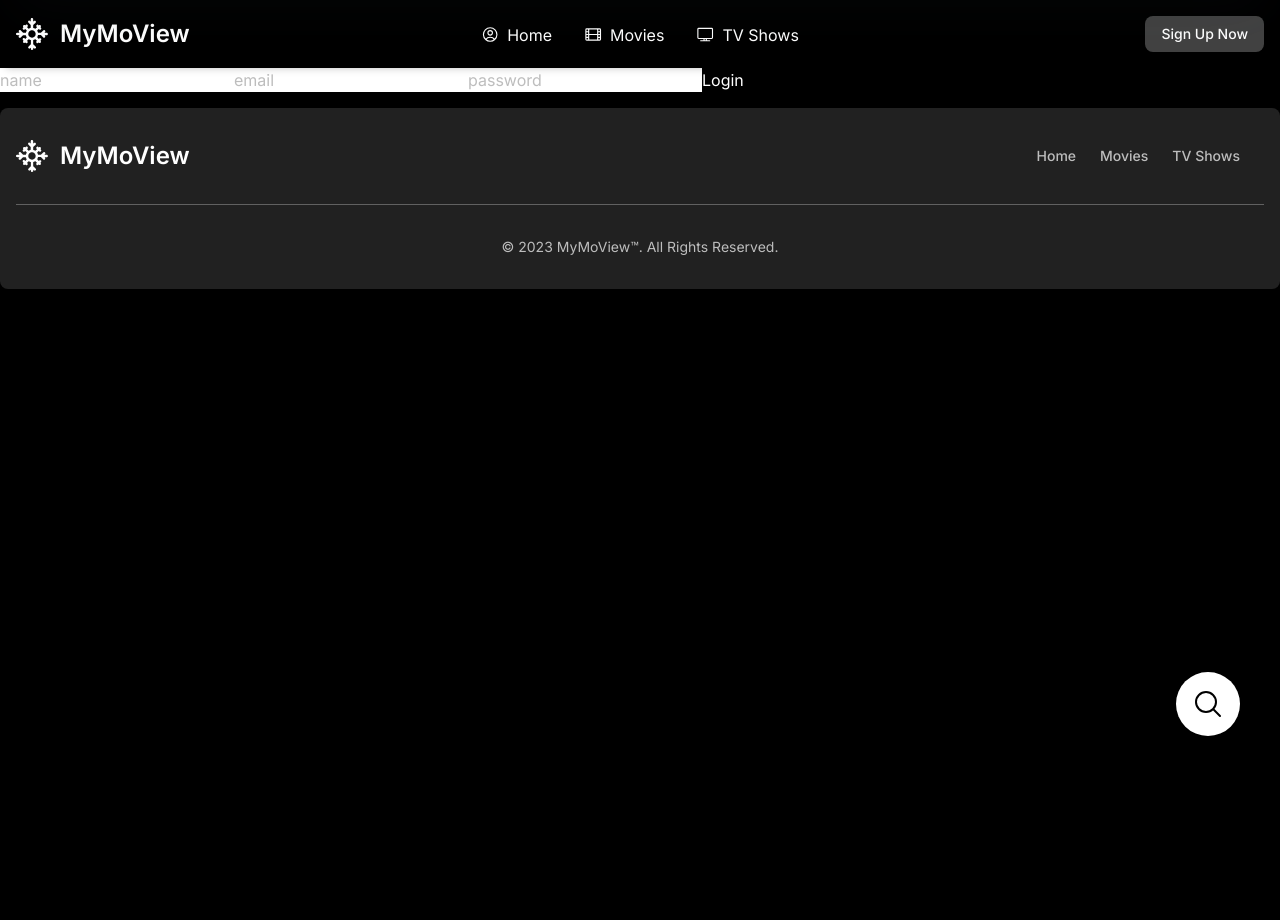
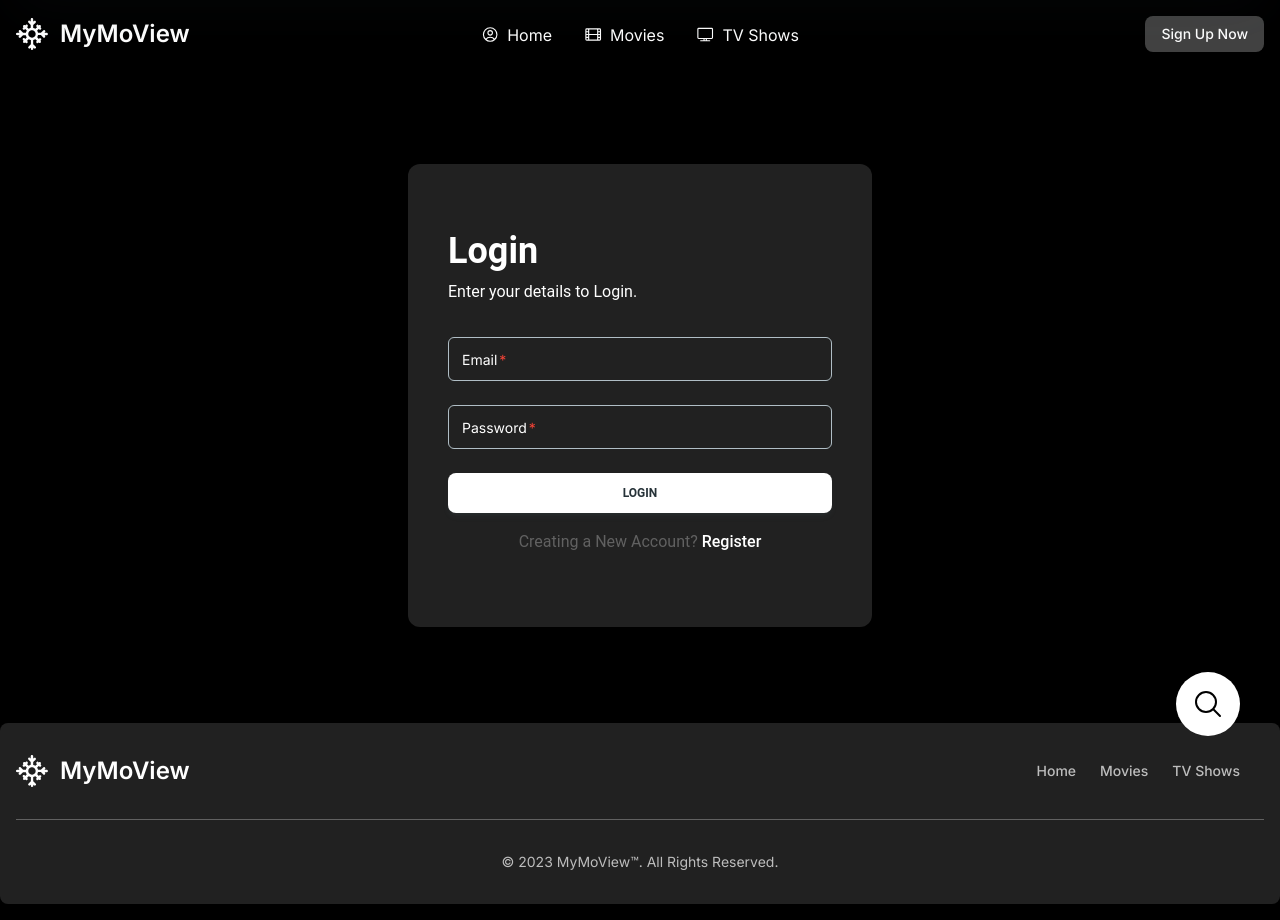
Before and after one commit to Gautam25Raj/mymoview, a Next.js app: page /login in a window 1280 px wide. Before the commit the page ends 800 px from the top, so only its background shows below. Built offline with nearby package versions, Linux system fonts and the light colour scheme.

Commit message:
Add login and register page

```diff
--- /dev/null
+++ b/app/api/auth/login/route.js
@@ -0,0 +1,33 @@
+import { NextResponse } from 'next/server';
+
+export async function POST(request, { params }) {
+  const bearerToken = process.env.BEARER_TOKEN;
+
+  const { email, password } = await request.json();
+
+  const res = await fetch(
+    `https://cloud.syncloop.com/tenant/1693597273751/packages.MyMoView.adapter.APIs.getAPI.getUserByEmail.main?email=${email}`,
+    {
+      headers: {
+        Authorization: `Bearer ${bearerToken}`,
+        'Content-Type': 'application/json',
+      },
+    }
+  );
+
+  const user = await res.json();
+
+  if (user.response.password !== password)
+    return NextResponse.error({
+      status: 401,
+      message: 'Unauthorized',
+    });
+
+  return NextResponse.json({
+    user: {
+      id: user.response.id,
+      email: user.response.email,
+      name: user.response.name,
+    },
+  });
+}
--- /dev/null
+++ b/app/api/auth/route.js
@@ -0,0 +1,24 @@
+import { NextResponse } from 'next/server';
+
+export async function POST(request, { params }) {
+  const bearerToken = process.env.BEARER_TOKEN;
+
+  const { name, email, password } = await request.json();
+
+  const res = await fetch(
+    `https://cloud.syncloop.com/tenant/1693597273751/packages.MyMoView.adapter.APIs.setAPI.setUserInfo.main?name=${name}&email=${email}&password=${password}`,
+    {
+      headers: {
+        Authorization: `Bearer ${bearerToken}`,
+        'Content-Type': 'application/json',
+      },
+    }
+  );
+  const data = await res.json();
+
+  return NextResponse.json({
+    id: parseInt(data.id[0]),
+    msg: ['User created successfully!'],
+    success: true,
+  });
+}
--- /dev/null
+++ b/app/api/user/[userEmail]/fav/route.js
@@ -0,0 +1,37 @@
+import { NextResponse } from 'next/server';
+
+export async function GET(request, { params }) {
+  const bearerToken = process.env.BEARER_TOKEN;
+  const userId = params.userId;
+
+  const res = await fetch(
+    `https://cloud.syncloop.com/tenant/1693597273751/packages.MyMoView.adapter.APIs.getAPI.getFavorites.main?user_id=${userId}`,
+    {
+      headers: {
+        Authorization: `Bearer ${bearerToken}`,
+        'Content-Type': 'application/json',
+      },
+    }
+  );
+  const data = await res.json();
+
+  return NextResponse.json(data);
+}
+
+export async function POST(request, { params }) {
+  const bearerToken = process.env.BEARER_TOKEN;
+  const userId = params.userId;
+
+  const res = await fetch(
+    `https://cloud.syncloop.com/tenant/1693597273751/packages.MyMoView.adapter.APIs.getAPI.getFavorites.main?user_id=${userId}`,
+    {
+      headers: {
+        Authorization: `Bearer ${bearerToken}`,
+        'Content-Type': 'application/json',
+      },
+    }
+  );
+  const data = await res.json();
+
+  return NextResponse.json(data);
+}
--- /dev/null
+++ b/app/api/user/[userEmail]/later/route.js
@@ -0,0 +1,19 @@
+import { NextResponse } from 'next/server';
+
+export async function GET(request, { params }) {
+  const bearerToken = process.env.BEARER_TOKEN;
+  const userId = params.userId;
+
+  const res = await fetch(
+    `https://cloud.syncloop.com/tenant/1693597273751/packages.MyMoView.adapter.APIs.getAPI.getWatchLater.main?user_id=${userId}`,
+    {
+      headers: {
+        Authorization: `Bearer ${bearerToken}`,
+        'Content-Type': 'application/json',
+      },
+    }
+  );
+  const data = await res.json();
+
+  return NextResponse.json(data);
+}
--- a/app/api/auth/[user_id]/route.js
+++ b/app/api/user/[userEmail]/route.js
@@ -2,16 +2,15 @@ import { NextResponse } from 'next/server';
 
 export async function GET(request, { params }) {
   const bearerToken = process.env.BEARER_TOKEN;
-  const { user_id } = params;
+  const userEmail = params.userEmail;
 
   const res = await fetch(
-    `https://cloud.syncloop.com/tenant/1693597273751/packages.MyMoView.adapter.APIs.getAPI.getUser.main`,
+    `https://cloud.syncloop.com/tenant/1693597273751/packages.MyMoView.adapter.APIs.getAPI.getUserByEmail.main?email=${userEmail}`,
     {
       headers: {
         Authorization: `Bearer ${bearerToken}`,
         'Content-Type': 'application/json',
       },
-      body: { user_id: 2 },
     }
   );
   const data = await res.json();
--- /dev/null
+++ b/app/api/user/[userEmail]/watched/route.js
@@ -0,0 +1,19 @@
+import { NextResponse } from 'next/server';
+
+export async function GET(request, { params }) {
+  const bearerToken = process.env.BEARER_TOKEN;
+  const userId = params.userId;
+
+  const res = await fetch(
+    `https://cloud.syncloop.com/tenant/1693597273751/packages.MyMoView.adapter.APIs.getAPI.getWatchedList.main?user_id=${userId}`,
+    {
+      headers: {
+        Authorization: `Bearer ${bearerToken}`,
+        'Content-Type': 'application/json',
+      },
+    }
+  );
+  const data = await res.json();
+
+  return NextResponse.json(data);
+}
--- a/components/Nav/NavList.jsx
+++ b/components/Nav/NavList.jsx
@@ -4,7 +4,6 @@ import React from 'react';
 import { MenuItem } from '@material-tailwind/react';
 import { UserCircleIcon, FilmIcon, TvIcon } from '@heroicons/react/24/outline';
 import Link from 'next/link';
-import SearchBtn from './SearchBtn';
 
 const navListItems = [
   {
--- a/components/auth/Login.jsx
+++ b/components/auth/Login.jsx
@@ -1,41 +1,101 @@
 'use client';
 
+import React, { useState } from 'react';
+import { Card, Input, Button, Typography } from '@material-tailwind/react';
+import Link from 'next/link';
+import { useDispatch } from 'react-redux';
 import { login } from '@/redux/slice/authSlice';
-import { useDispatch } from 'react-redux';
-import { useState } from 'react';
+import { useRouter } from 'next/navigation';
 
-const Login = () => {
-  const [name, setName] = useState('');
+function Register() {
   const [email, setEmail] = useState('');
   const [password, setPassword] = useState('');
+  const [error, setError] = useState(null);
   const dispatch = useDispatch();
+  const router = useRouter();
 
-  const handleLogin = (e) => {
+  const handleLogin = async (e) => {
     e.preventDefault();
-    dispatch(login({ name, email }));
+
+    try {
+      const response = await fetch('/api/auth/login', {
+        method: 'POST',
+        headers: {
+          'Content-Type': 'application/json',
+        },
+        body: JSON.stringify({ email, password }),
+      });
+
+      if (!response.ok) {
+        setError('Something went wrong.');
+        throw new Error('Login failed');
+      }
+
+      dispatch(login({ email }));
+
+      router.push('/');
+    } catch (err) {
+      setError('Invalid credentials. Please try again.');
+    }
   };
 
   return (
-    <div>
-      <input
-        type="text"
-        placeholder="name"
-        className="text-black"
-        onChange={(e) => setName(e.target.value)}
-      />
-      <input
-        type="text"
-        placeholder="email"
+    <Card
+      color="transparent"
+      shadow={false}
+      className="my-24 mx-auto w-fit px-10 py-16 bg-gray-900"
+    >
+      <Typography variant="h2" color="white">
+        Login
+      </Typography>
+
+      <Typography color="white" className="mt-1 font-normal">
+        Enter your details to Login.
+      </Typography>
+
+      <form
+        onSubmit={handleLogin}
+        className="mt-8 mb-2 w-80 max-w-screen-lg sm:w-96"
+      >
+        {error && (
+          <p className="text-red-700 text-xl text-center mb-8">{error}</p>
+        )}
+        <div className="mb-4 flex flex-col gap-6">
+          <Input
+            color="white"
+            type="email"
+            size="lg"
+            label="Email"
+            name="email"
+            required
+            value={email}
             onChange={(e) => setEmail(e.target.value)}
           />
-      <input
+          <Input
+            color="white"
             type="password"
-        placeholder="password"
+            size="lg"
+            label="Password"
+            name="password"
+            required
+            value={password}
             onChange={(e) => setPassword(e.target.value)}
           />
-      <button onClick={handleLogin}>Login</button>
         </div>
+
+        <Button type="submit" className="mt-6" color="white" fullWidth>
+          Login
+        </Button>
+
+        <Typography color="gray" className="mt-4 text-center font-normal">
+          Creating a New Account?{' '}
+          <Link href="/register" className="font-medium text-white">
+            Register
+          </Link>
+        </Typography>
+      </form>
+    </Card>
   );
-};
+}
 
-export default Login;
+export default Register;
--- a/components/auth/Register.jsx
+++ b/components/auth/Register.jsx
@@ -9,31 +9,37 @@ import {
   Typography,
 } from '@material-tailwind/react';
 import Link from 'next/link';
+import { useDispatch } from 'react-redux';
+import { login } from '@/redux/slice/authSlice';
+import { useRouter } from 'next/navigation';
 
 function Register() {
-  const [name, setName] = useState('');
-  const [email, setEmail] = useState('');
-  const [password, setPassword] = useState('');
-  const [error, setError] = useState(null);
+  const [name, setName] = useState('gautam');
+  const [email, setEmail] = useState('gau@gg.com');
+  const [password, setPassword] = useState('sjfisjoididwsod');
+  const dispatch = useDispatch();
+  const router = useRouter();
 
-  const handleLogin = async (e) => {
+  const handleRegister = async (e) => {
     e.preventDefault();
 
-    try {
-      const response = await fetch('/api/user/login', {
+    const response = await fetch('/api/auth', {
       method: 'POST',
       headers: {
         'Content-Type': 'application/json',
       },
-        body: JSON.stringify({ email, password }),
+      body: JSON.stringify({ name, email, password }),
     });
 
     if (!response.ok) {
       throw new Error('Login failed');
     }
-    } catch (err) {
-      setError('Invalid credentials. Please try again.');
-    }
+
+    console.log(response);
+
+    dispatch(login({ name, email }));
+
+    router.push('/');
   };
 
   return (
@@ -50,29 +56,38 @@ function Register() {
         Enter your details to register.
       </Typography>
 
-      <form className="mt-8 mb-2 w-80 max-w-screen-lg sm:w-96">
+      <form
+        onSubmit={handleRegister}
+        className="mt-8 mb-2 w-80 max-w-screen-lg sm:w-96"
+      >
         <div className="mb-4 flex flex-col gap-6">
           <Input
             color="white"
             type="name"
+            name="name"
             size="lg"
             label="Name"
+            required
             value={name}
             onChange={(e) => setName(e.target.value)}
           />
           <Input
             color="white"
             type="email"
+            name="email"
             size="lg"
             label="Email"
+            required
             value={email}
             onChange={(e) => setEmail(e.target.value)}
           />
           <Input
             color="white"
+            name="password"
             type="password"
             size="lg"
             label="Password"
+            required
             value={password}
             onChange={(e) => setPassword(e.target.value)}
           />
@@ -96,7 +111,7 @@ function Register() {
           }
           containerProps={{ className: '-ml-2.5' }}
         />
-        <Button className="mt-6" color="white" fullWidth>
+        <Button type="submit" className="mt-6" color="white" fullWidth>
           Register
         </Button>
 
```
Also changed, not shown: components/Nav/ProfileMenu.jsx (+26 -6 lines), components/layout/home/Hero.jsx (+11 -4 lines), app/api/auth/[user_id]/fav/route.js (deleted). Lines whose indentation alone changed are shown as unchanged.
